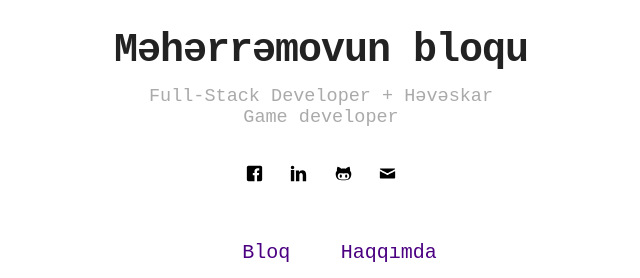
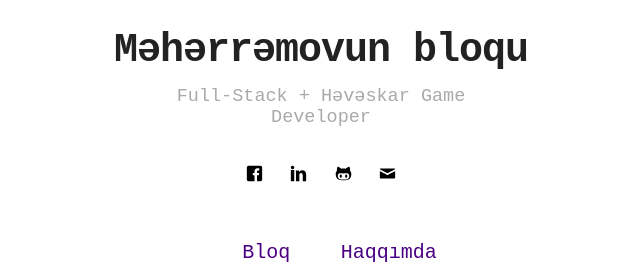
Before and after one commit to Maharramoff/maharramoff.github.io, a Jekyll site: the page built from index.html, in a window 1280 px wide. Shown: the part 254-532 px from the top of the page, without its empty margins (319-959 px from the left). Built offline with Jekyll 4.4.1, drawn with Linux system fonts in a browser that asks for light colours.

Commit message:
update(view): change blog desc

```diff
--- a/_config.yml
+++ b/_config.yml
@@ -9,7 +9,7 @@ highlighter: rouge
 
 # main text of home
 name: Məhərrəmovun bloqu
-bio: Full-Stack Developer + Həvəskar Game developer
+bio: Full-Stack + Həvəskar Game Developer
 
 # meta description
 description: Proqramlaşdırma, Oyunların yaradılması, Alqoritmlərin həlli, Frameworklar, Laravel, Javascript və s. haqqında bloq.
@@ -65,7 +65,7 @@ email: sh.maharramov@gmail.com
 authors:
     maharramoff:
         name: Şamxal Məhərrəmov
-        bio: Full-Stack Developer + Həvəskar Game developer
+        bio: Full-Stack + Həvəskar Game Developer
         external-image: false
         picture: assets/images/profile.jpg
 
```
